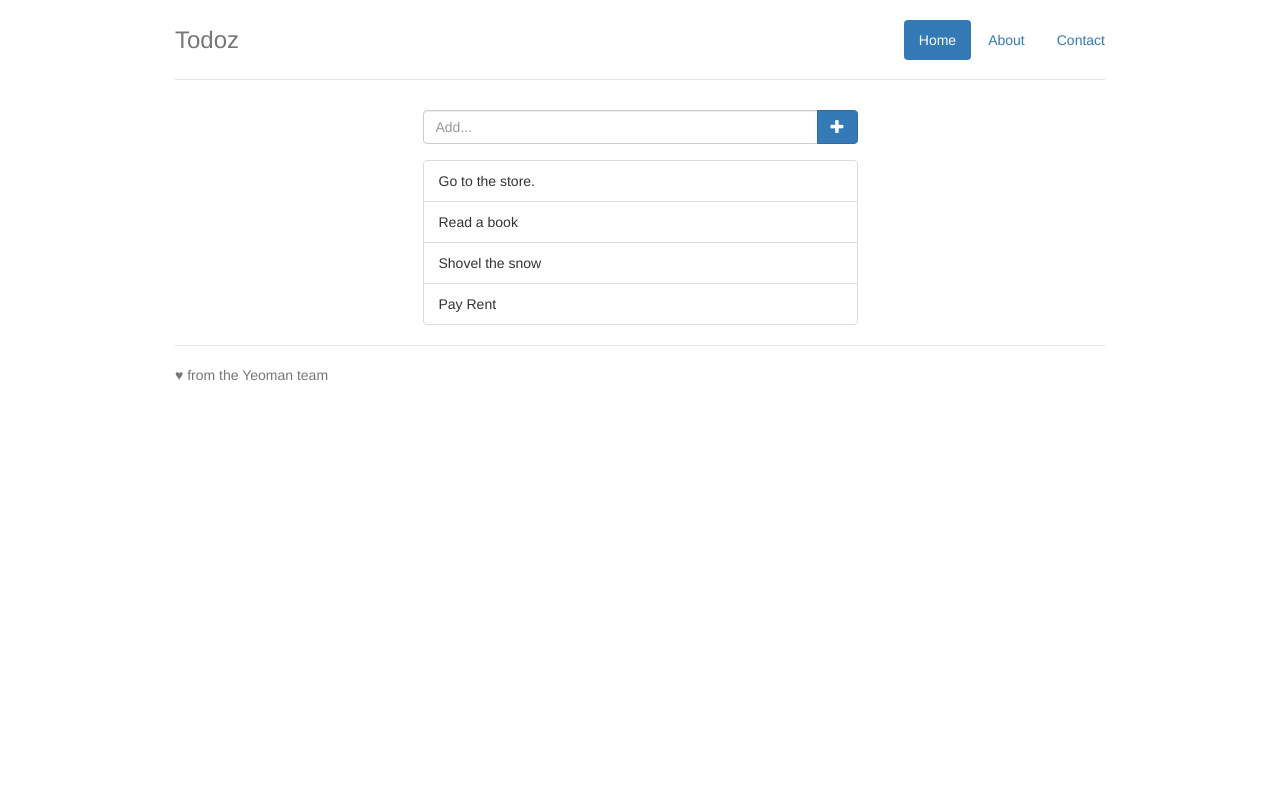
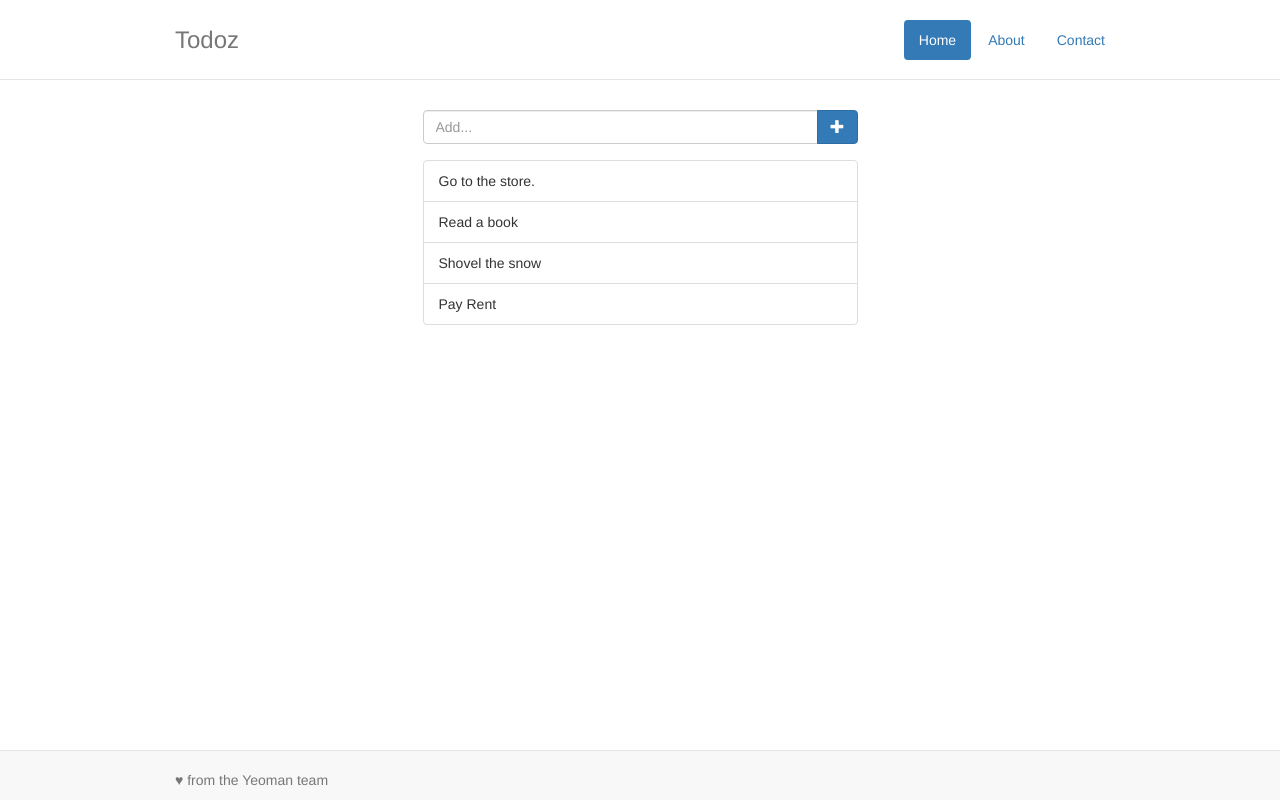
Before and after one commit to ermainz/Todoz, a website: page app/index.html in a window 1280 px wide. Drawn offline with nearby package versions, Linux system fonts and the light colour scheme; files that its build step writes are made by us from their sources.

Commit message:
Changes for full width header and for footer to stay at bottom

```diff
--- a/app/index.html
+++ b/app/index.html
@@ -26,8 +26,8 @@
       <p class="browserupgrade">You are using an <strong>outdated</strong> browser. Please <a href="http://browsehappy.com/">upgrade your browser</a> to improve your experience.</p>
     <![endif]-->
 
-    <div class="container">
-      <div class="header">
+    <div class="header">
+      <div class="container">
         <ul class="nav nav-pills navbar-right">
           <li class="active"><a href="#">Home</a></li>
           <li><a href="#">About</a></li>
@@ -59,11 +59,11 @@
       </div>
     </div>
 
-    <div class="container">
-      <div class="footer">
+    <footer class="footer navbar navbar-default navbar-fixed-bottom">
+      <div class="container">
         <p>♥ from the Yeoman team</p>
       </div>
-    </div>
+    </footer>
 
     <!-- Google Analytics: change UA-XXXXX-X to be your site's ID. -->
     <script>
--- a/app/styles/main.css
+++ b/app/styles/main.css
@@ -91,3 +91,7 @@ body {
 .container {
   max-width: 960px;
 }
+
+body {
+  margin-bottom: 60px;
+}
```
